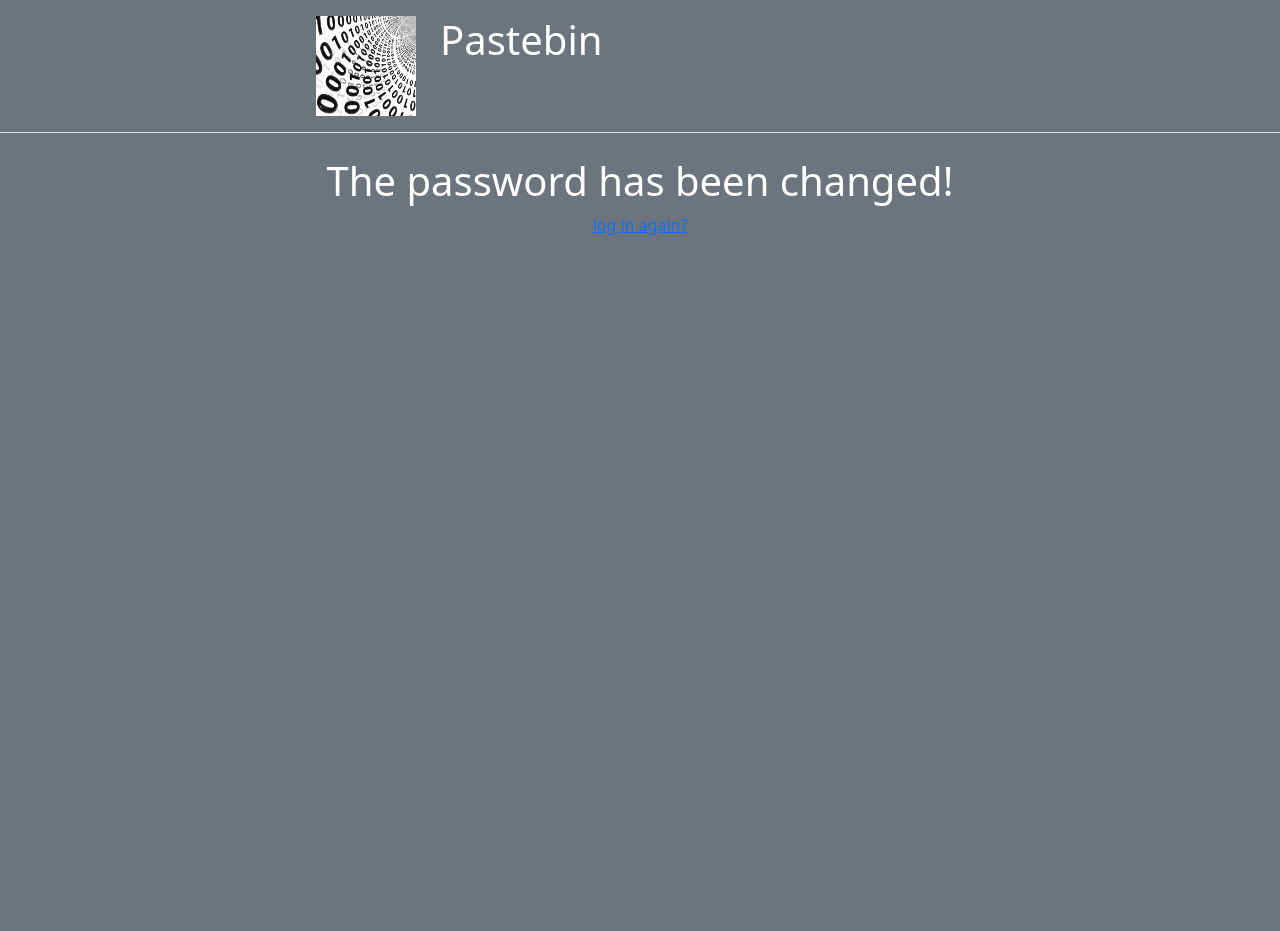
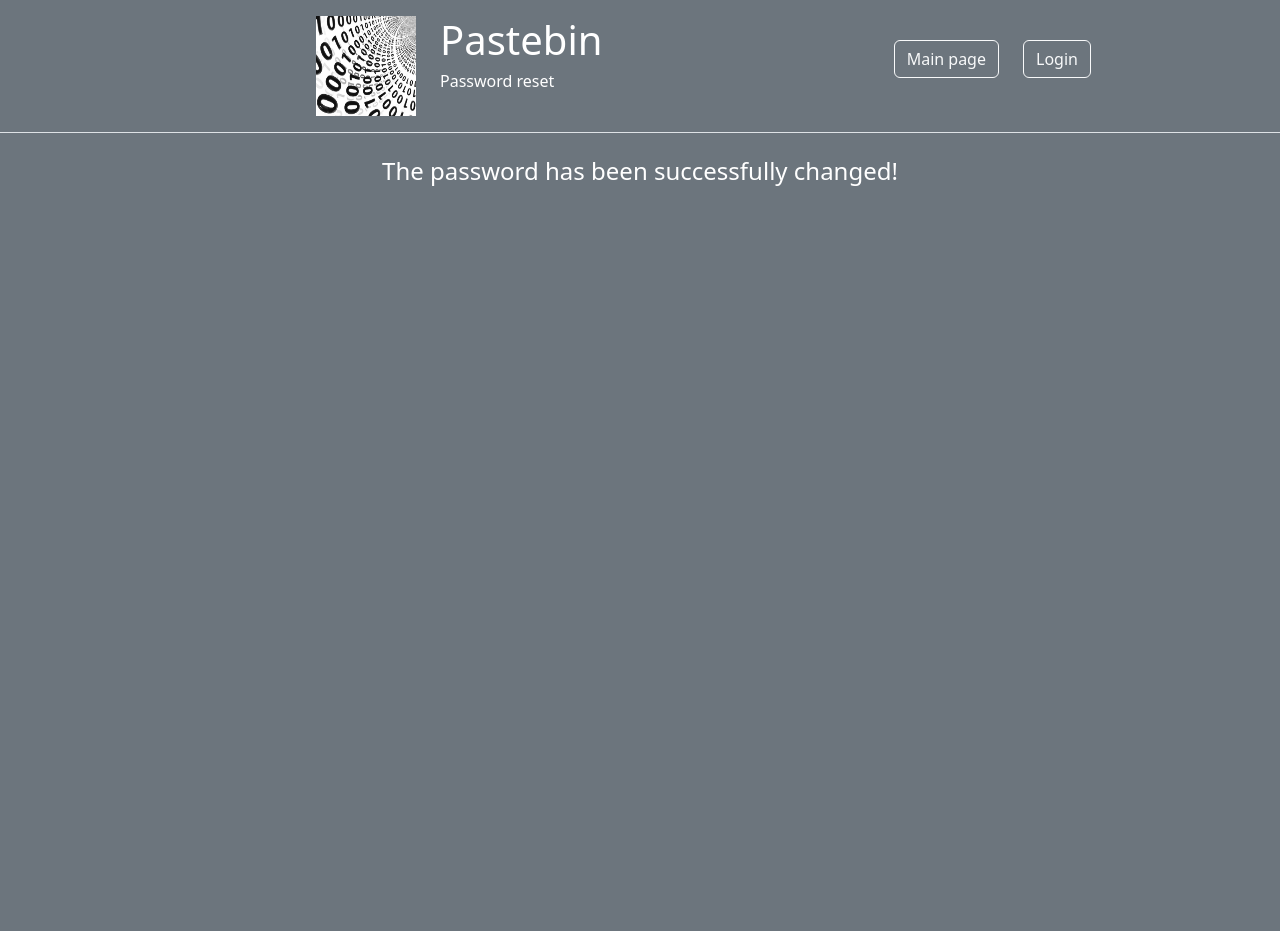
Before and after one commit to IlyaBudkovoy21/Pastebin, a Django app: page /accounts/password_reset_complete/ in a window 1280 px wide. Shown: the top 931 px of the page. Run offline with Django 5.2, Linux system fonts and the light colour scheme; some libraries are stand-ins or nearby versions.

Commit message:
Финальный коммит перед merge

```diff
--- a/Pastebin/users/templates/users/registration/password_reset_complete.html
+++ b/Pastebin/users/templates/users/registration/password_reset_complete.html
@@ -2,7 +2,21 @@
 
 {% block content %}
 
-  <h1>The password has been changed!</h1>
-  <p><a href="{% url 'users:login' %}">log in again?</a></p>
+  <h4>The password has been successfully changed!</h4>
 
 {% endblock content %}
+
+
+{% block header %}
+<p>Password reset</p>
+{% endblock header %}
+
+
+{% block button_header %}
+<div class="col-6 text-end">
+    <a href="{% url 'main_page:Home' %}" class="btn btn-outline-light">Main page</a>
+</div>
+<div class="col-6 text-start">
+    <a class="btn btn-outline-light" href="{% url 'users:login'%}">Login</a>
+</div>
+{% endblock %}
--- a/Pastebin/users/templates/users/registration/password_reset_done.html
+++ b/Pastebin/users/templates/users/registration/password_reset_done.html
@@ -6,7 +6,7 @@
 
 
 {% block header %}
-<p>Reset password</p>
+<p>Password reset</p>
 {% endblock header %}
 
 
--- a/Pastebin/users/templates/users/registration/password_reset_form.html
+++ b/Pastebin/users/templates/users/registration/password_reset_form.html
@@ -37,3 +37,8 @@
     <a class="btn btn-outline-light" href="{% url 'users:login'%}">Login</a>
 </div>
 {% endblock %}
+
+
+{% block header %}
+<p>Password reset</p>
+{% endblock header %}
```
Also changed, not shown: Pastebin/templates/MainApp/MainPage.html (+6 -1 lines).
